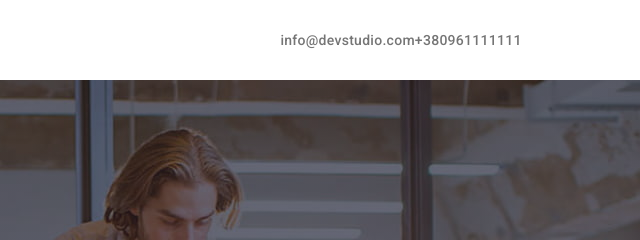
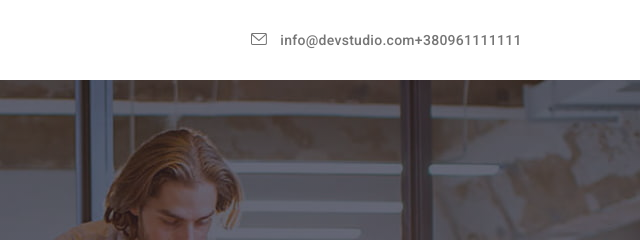
Before and after one commit to MaxBerezhnoi/goit-markup-hw-04, a plain HTML site: page index.html in a window 1280 px wide. Shown: the top 240 px of the page, 640-1280 px from the left. Drawn offline with nearby package versions, Linux system fonts and the light colour scheme.

Commit message:
дз-4(спрайт?)

```diff
--- a/index.html
+++ b/index.html
@@ -29,14 +29,22 @@
                 <ul class="contacts list">
                 <li class="contacts-item">
                     <a href="mailto:info@devstudio.com">
-                  <svg class="icon" width="16" height="12">
-                      <use href="./images/icons.svg#envelope"></use>
-                  </svg>
+                  <!--<svg class="icon" width="16" height="12">
+                      <use href="./images#envelope">_</use>
+                  </svg>-->
                 <!--<svg class="icon" width="16" height="12" viewBox="0 0 16 12" fill="none" xmlns="http://www.w3.org/2000/svg">
                         <path
                             d="M14.5 0H1.50001C0.672854 0 0 0.672853 0 1.50001V10.5C0 11.3271 0.672854 12 1.50001 12H14.5C15.3271 12 16 11.3271 16 10.5V1.50001C16 0.672853 15.3271 0 14.5 0V0ZM14.5 0.999994C14.5679 0.999994 14.6325 1.01409 14.6916 1.0387L8 6.83838L1.30833 1.0387C1.36742 1.01412 1.43204 0.999994 1.49998 0.999994H14.5ZM14.5 11H1.50001C1.22414 11 0.999996 10.7759 0.999996 10.5V2.09521L7.67236 7.87792C7.76661 7.95944 7.8833 7.99999 8 7.99999C8.1167 7.99999 8.23339 7.95948 8.32764 7.87792L15 2.09521V10.5C15 10.7759 14.7759 11 14.5 11V11Z"
                             fill="#757575" />
                     </svg>-->
+                    <!--<svg class="icon" width="16" height="12" fill="none" viewBox="0 0 16 12">
+                        <path
+                            d="M14.5 0h-13C.7 0 0 .7 0 1.5v9c0 .8.7 1.5 1.5 1.5h13c.8 0 1.5-.7 1.5-1.5v-9c0-.8-.7-1.5-1.5-1.5Zm0 1h.2L8 6.8 1.3 1h13.2Zm0 10h-13a.5.5 0 0 1-.5-.5V2.1l6.7 5.8a.5.5 0 0 0 .6 0L15 2v8.4c0 .3-.2.5-.5.5Z"
+                            fill="#757575" />
+                    </svg>-->
+                    <svg class="icon" width="16" height="12" viewBox="0 0 43 32">
+                    <path d="M38.667 0h-34.667c-2.133 0-4 1.867-4 4v24c0 2.133 1.867 4 4 4h34.667c2.133 0 4-1.867 4-4v-24c0-2.133-1.867-4-4-4zM38.667 2.667h0.533l-17.867 15.467-17.867-15.467h35.2zM38.667 29.333h-34.667c-0.736 0-1.333-0.597-1.333-1.333v0-22.4l17.867 15.467c0.22 0.166 0.498 0.267 0.8 0.267s0.58-0.1 0.803-0.269l-0.003 0.002 17.867-15.733v22.4c0 0.8-0.533 1.333-1.333 1.333z"></path>
+                    </svg>
                     info@devstudio.com</a></li>
                 <li class="contacts-item"><a href="tel:+380961111111">+380961111111</a></li>
                 </ul>
```
Also changed, not shown: images/envelope.svg.
